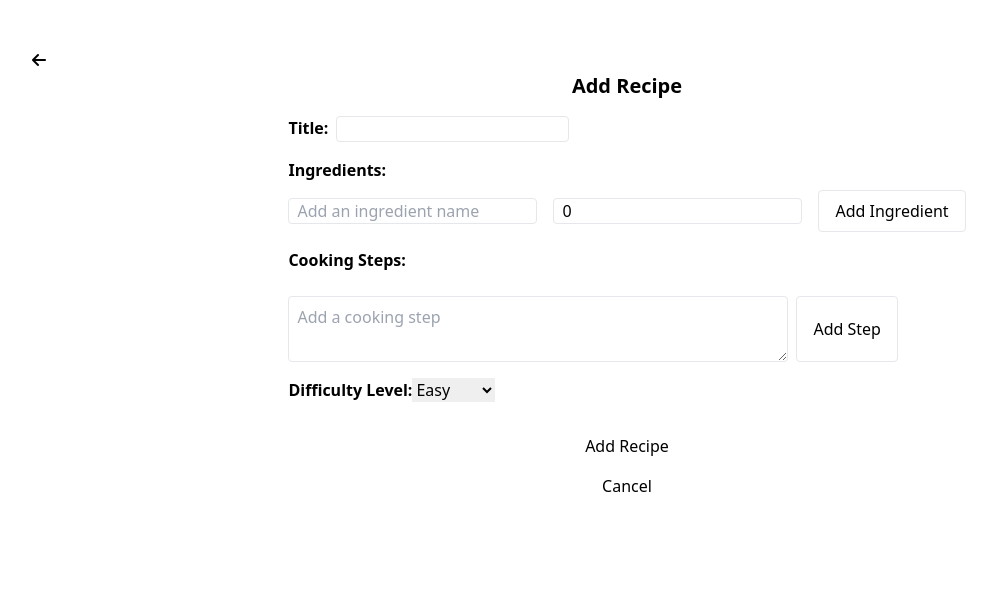
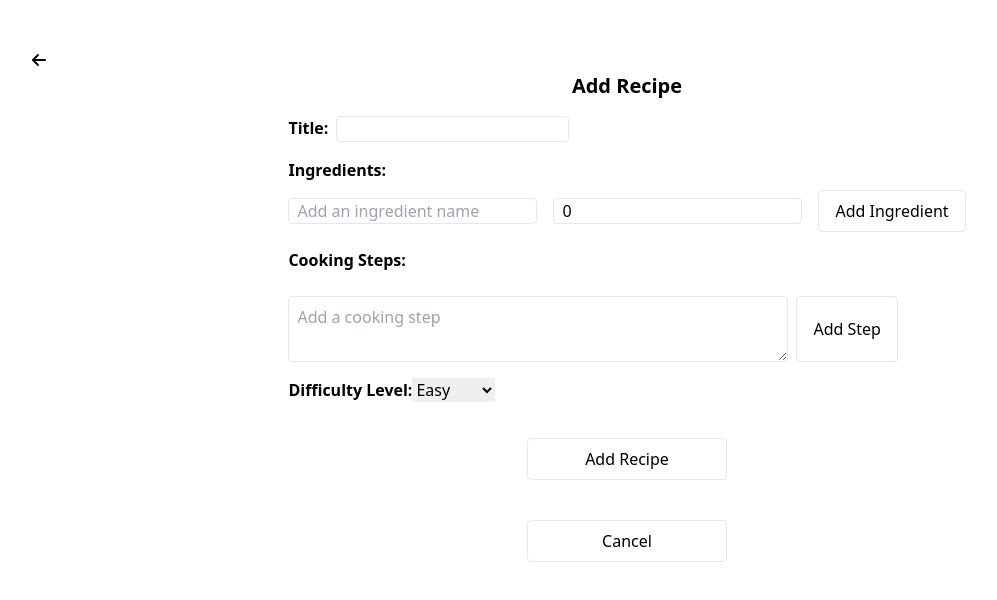
Before and after one commit to gian0705/vue_receipe_manager_app, a Vue app: page /add in a window 1280 px wide. Shown: the top 600 px of the page, without its empty margins (13-1010 px from the left). Built offline with nearby package versions, Linux system fonts and the light colour scheme.

Commit message:
Updated styles

```diff
--- a/src/views/RecipeForm.vue
+++ b/src/views/RecipeForm.vue
@@ -107,10 +107,18 @@
           </select>
         </div>
 
-        <button type="submit">
+        <button
+          type="submit"
+          class="border px-4 py-2 rounded !mt-5 w-[200px] self-center"
+        >
           {{ isEditMode ? "Update Recipe" : "Add Recipe" }}
         </button>
-        <button @click="goBack">Cancel</button>
+        <button
+          @click="goBack"
+          class="border px-4 py-2 rounded !mt-10 w-[200px] self-center"
+        >
+          Cancel
+        </button>
       </form>
     </div>
   </div>
@@ -181,7 +189,6 @@ const removeStep = (index: number) => {
 
 function handleSubmit() {
   if (isEditMode.value) {
-    // Call update logic
     const index = recipeStore.recipes.findIndex(
       (r) => r.id === recipe.value.id
     );
```
